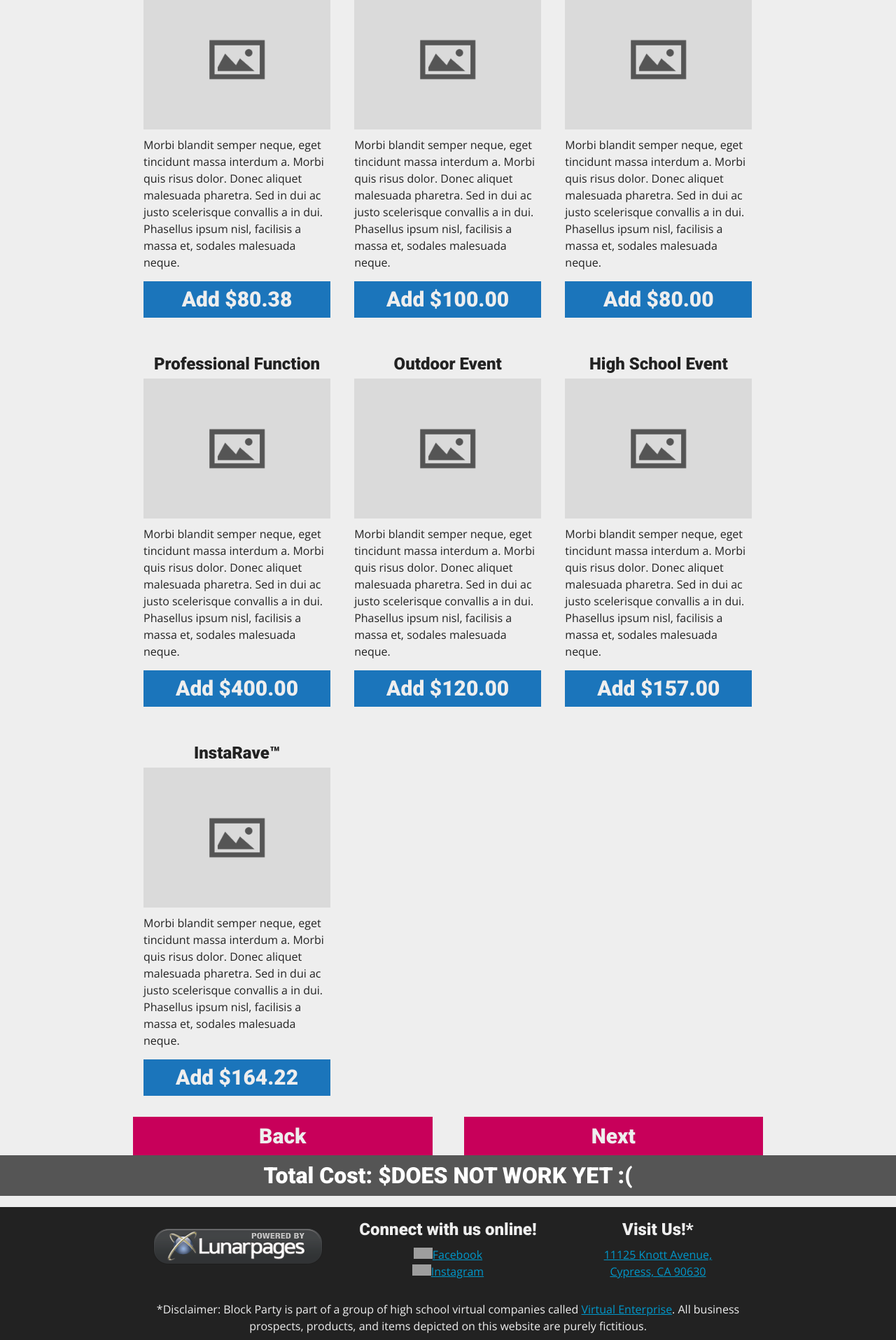
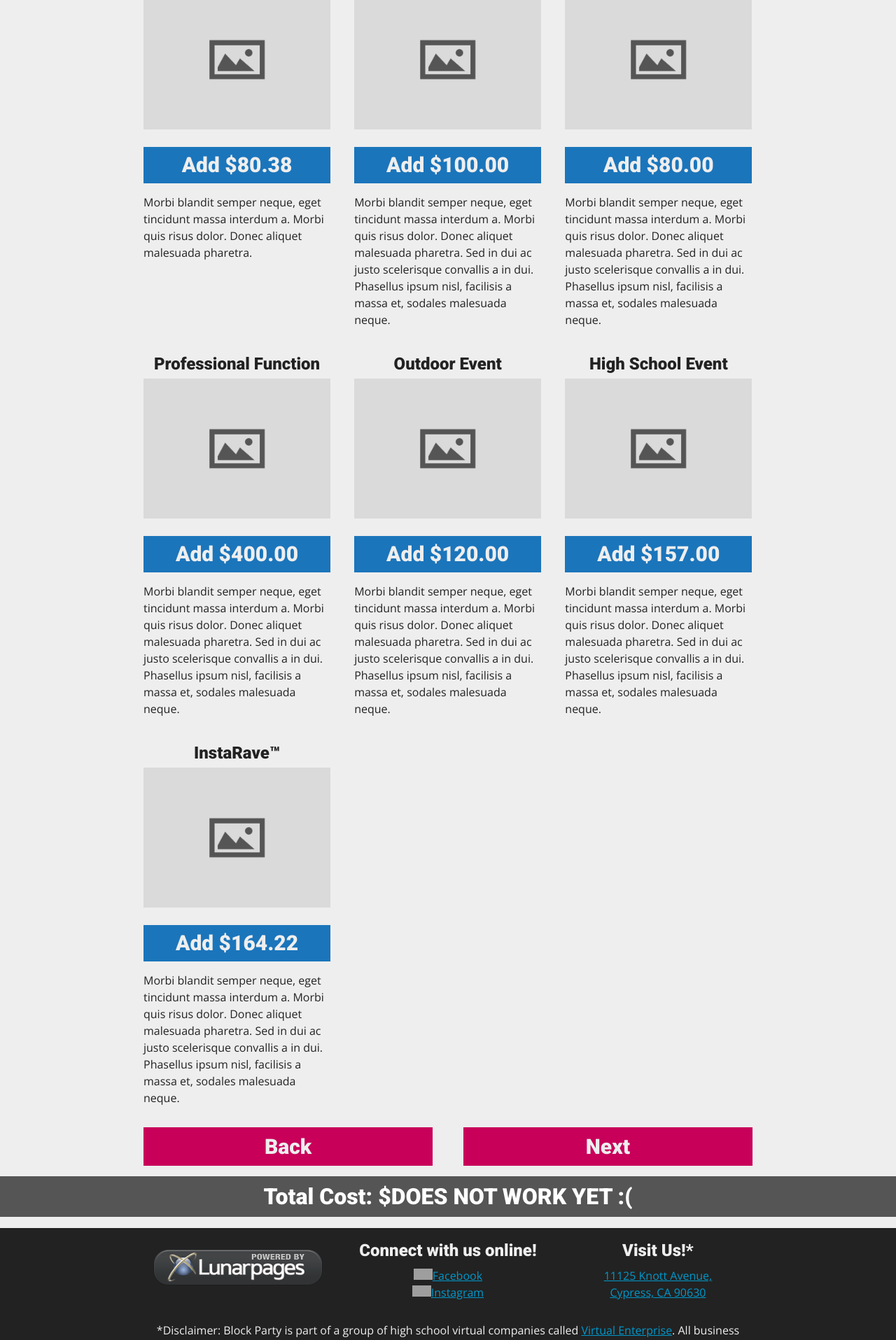
Before and after one commit to OAVE1516/oave1516.github.io, a PHP site: page /store in a window 1280 px wide, after a click on "Next". Shown: the part 409-2324 px from the top of the page at 70% size. Run offline with PHP 8.4, Linux system fonts and the light colour scheme; grey boxes are pictures that could not be loaded.

Commit message:
Store Layout
This static page will then be converted to a dynamic php magic whatever

```diff
--- a/css/style.css
+++ b/css/style.css
@@ -79,6 +79,7 @@ table {
 
 [class*="grid-"]{
     display: inline-block;
+    vertical-align: top;
     padding: 15px;
 }
 
@@ -225,6 +226,10 @@ button:hover{
     background: #E00069;
 }
 
+.hide-on-desktop{
+    display: none;
+}
+
 @media only screen and (max-width: 768px) {
     [class*="col-"]{
         width: 100%;
@@ -241,6 +246,9 @@ button:hover{
     .hide-on-mobile{
         display: none;
     }
+    .hide-on-desktop{
+        display: block;
+    }
     select{
         text-align: center;
     }
--- a/store/index.html
+++ b/store/index.html
@@ -40,9 +40,11 @@
                 <label><input type="radio" name="size" id="small"><span>Small: 50-75</span></label>
                 <label><input type="radio" name="size" id="medium"><span>Medium: 75-125</span></label>
                 <label><input type="radio" name="size" id="large"><span>Large: 125-175</span></label>
-                <label><input type="radio" name="size" id="xlarge"><span>Extra Large: 175-250</span></label></form>
-            <button onclick="next()" id="fullnext">Next</button></div>
+                <label><input type="radio" name="size" id="xlarge"><span>Extra Large: 175-250</span></label>
+            </form>
+            <button onclick="next()" id="fullnext">Next</button>
         </div>
+    </div>
 
     <!--Occasion-->
     <div class="row" id="occasion">
@@ -52,48 +54,50 @@
         <div class="grid-3">
             <h3>Holiday</h3>
             <img src="/img/placeholder.png">
-            <p>Morbi blandit semper neque, eget tincidunt massa interdum a. Morbi quis risus dolor. Donec aliquet malesuada pharetra. Sed in dui ac justo scelerisque convallis a in dui. Phasellus ipsum nisl, facilisis a massa et, sodales malesuada neque.</p>
             <label><input type="radio" name="occasion"><span>Add $80.38</span></label>
+            <p>Morbi blandit semper neque, eget tincidunt massa interdum a. Morbi quis risus dolor. Donec aliquet malesuada pharetra.</p>
         </div>
         <div class="grid-3">
             <h3>Birthday</h3>
             <img src="/img/placeholder.png">
+            <label><input type="radio" name="occasion"><span>Add $100.00</span></label>
             <p>Morbi blandit semper neque, eget tincidunt massa interdum a. Morbi quis risus dolor. Donec aliquet malesuada pharetra. Sed in dui ac justo scelerisque convallis a in dui. Phasellus ipsum nisl, facilisis a massa et, sodales malesuada neque.</p>
-            <label><input type="radio" name="occasion"><span>Add $100.00</span></label>
         </div>
         <div class="grid-3">
             <h3>Religious Event</h3>
             <img src="/img/placeholder.png">
+            <label><input type="radio" name="occasion"><span>Add $80.00</span></label>
             <p>Morbi blandit semper neque, eget tincidunt massa interdum a. Morbi quis risus dolor. Donec aliquet malesuada pharetra. Sed in dui ac justo scelerisque convallis a in dui. Phasellus ipsum nisl, facilisis a massa et, sodales malesuada neque.</p>
-            <label><input type="radio" name="occasion"><span>Add $80.00</span></label>
         </div>
         <div class="grid-3">
             <h3>Professional Function</h3>
             <img src="/img/placeholder.png">
+            <label><input type="radio" name="occasion"><span>Add $400.00</span></label>
             <p>Morbi blandit semper neque, eget tincidunt massa interdum a. Morbi quis risus dolor. Donec aliquet malesuada pharetra. Sed in dui ac justo scelerisque convallis a in dui. Phasellus ipsum nisl, facilisis a massa et, sodales malesuada neque.</p>
-            <label><input type="radio" name="occasion"><span>Add $400.00</span></label>
         </div>
         <div class="grid-3">
             <h3>Outdoor Event</h3>
             <img src="/img/placeholder.png">
+            <label><input type="radio" name="occasion"><span>Add $120.00</span></label>
             <p>Morbi blandit semper neque, eget tincidunt massa interdum a. Morbi quis risus dolor. Donec aliquet malesuada pharetra. Sed in dui ac justo scelerisque convallis a in dui. Phasellus ipsum nisl, facilisis a massa et, sodales malesuada neque.</p>
-            <label><input type="radio" name="occasion"><span>Add $120.00</span></label>
         </div>
         <div class="grid-3">
             <h3>High School Event</h3>
             <img src="/img/placeholder.png">
+            <label><input type="radio" name="occasion"><span>Add $157.00</span></label>
             <p>Morbi blandit semper neque, eget tincidunt massa interdum a. Morbi quis risus dolor. Donec aliquet malesuada pharetra. Sed in dui ac justo scelerisque convallis a in dui. Phasellus ipsum nisl, facilisis a massa et, sodales malesuada neque.</p>
-            <label><input type="radio" name="occasion"><span>Add $157.00</span></label>
         </div>
         <div class="grid-3">
             <h3>InstaRave&trade;</h3>
             <img src="/img/placeholder.png">
+            <label><input type="radio" name="occasion"><span>Add $164.22</span></label>
             <p>Morbi blandit semper neque, eget tincidunt massa interdum a. Morbi quis risus dolor. Donec aliquet malesuada pharetra. Sed in dui ac justo scelerisque convallis a in dui. Phasellus ipsum nisl, facilisis a massa et, sodales malesuada neque.</p>
-            <label><input type="radio" name="occasion"><span>Add $164.22</span></label>
         </div>
         </form>
-        <button onclick="next()" id="next">Next</button>
-        <button onclick="back()" id="back">Back</button>
+        <div class="col-12">
+            <button onclick="next()" id="next">Next</button>
+            <button onclick="back()" id="back">Back</button>
+        </div>
     </div>
 
     <!--Theme-->
@@ -103,23 +107,25 @@
         <div class="grid-3">
             <h3>Masquerade</h3>
             <img src="/img/placeholder.png">
+            <label><input type="radio" name="theme"><span>Select</span></label>
             <p>Morbi blandit semper neque, eget tincidunt massa interdum a. Morbi quis risus dolor. Donec aliquet malesuada pharetra. Sed in dui ac justo scelerisque convallis a in dui. Phasellus ipsum nisl, facilisis a massa et, sodales malesuada neque.</p>
-            <label><input type="radio" name="theme"><span>Select</span></label>
         </div>
         <div class="grid-3">
             <h3>1920s</h3>
             <img src="/img/placeholder.png">
+            <label><input type="radio" name="theme"><span>Select</span></label>
             <p>Morbi blandit semper neque, eget tincidunt massa interdum a. Morbi quis risus dolor. Donec aliquet malesuada pharetra. Sed in dui ac justo scelerisque convallis a in dui. Phasellus ipsum nisl, facilisis a massa et, sodales malesuada neque.</p>
-            <label><input type="radio" name="theme"><span>Select</span></label>
         </div>
         <div class="grid-3">
             <h3>Beach</h3>
             <img src="/img/placeholder.png">
+            <label><input type="radio" name="theme"><span>Select</span></label>
             <p>Morbi blandit semper neque, eget tincidunt massa interdum a. Morbi quis risus dolor. Donec aliquet malesuada pharetra. Sed in dui ac justo scelerisque convallis a in dui. Phasellus ipsum nisl, facilisis a massa et, sodales malesuada neque.</p>
-            <label><input type="radio" name="theme"><span>Select</span></label>
         </div>
+        <div class="col-12">
             <button onclick="next()" id="next">Next</button>
             <button onclick="back()" id="back">Back</button>
+        </div>
     </div>
 
     <!--Add Ons-->
@@ -130,38 +136,40 @@
         <div class="grid-3">
             <h3>Popcorn Machine</h3>
             <img src="/img/placeholder.png">
+            <label><input type="checkbox" name="add-on"><span>Add $30.00</span></label>
             <p>It makes popcorn. What did you expect? Serves ~100 people</p>
-            <label><input type="checkbox" name="add-on"><span>Add $30.00</span></label>
         </div>
         <div class="grid-3">
             <h3>Snow Cone Machine</h3>
             <img src="/img/placeholder.png">
+            <label><input type="checkbox" name="add-on"><span>Add $30.00</span></label>
             <p>It makes snow cones. What did you expect? Serves ~100 people</p>
-            <label><input type="checkbox" name="add-on"><span>Add $30.00</span></label>
         </div>
         <div class="grid-3">
             <h3>Cotton Candy Machine</h3>
             <img src="/img/placeholder.png">
+            <label><input type="checkbox" name="add-on"><span>Add $30.00</span></label>
             <p>It makes cotton candy. What did you expect? Serves ~100 people</p>
-            <label><input type="checkbox" name="add-on"><span>Add $30.00</span></label>
         </div>
 
         <h2 class="left-text">Performers</h2>
         <div class="grid-3">
             <h3>DJ aPATEL</h3>
             <img src="/img/placeholder.png">
+            <label><input type="radio" name="add-on"><span>Add $100/hr</span></label>
             <p>It was the only DJ we could find that would be willing to fit and live in a box for a few days while being shipped. Serves dank beats.</p>
             # of Hours <input type="number">
-            <label><input type="radio" name="add-on"><span>Add $100/hr</span></label>
         </div>
         <div class="grid-3">
             <h3>Musical Performers</h3>
             <img src="/img/placeholder.png">
+            <label><input type="radio" name="add-on"><span>Contact Us</span></label>
             <p>Live musicians. We don't actually have any so you'll have to contact us for "more information".</p>
-            <label><input type="radio" name="add-on"><span>Contact Us</span></label>
         </div>
+        <div class="col-12">
             <button onclick="next()" id="next">Next</button>
             <button onclick="back()" id="back">Back</button>
+        </div>
     </div>
 
     <!-- Payment-->
```
